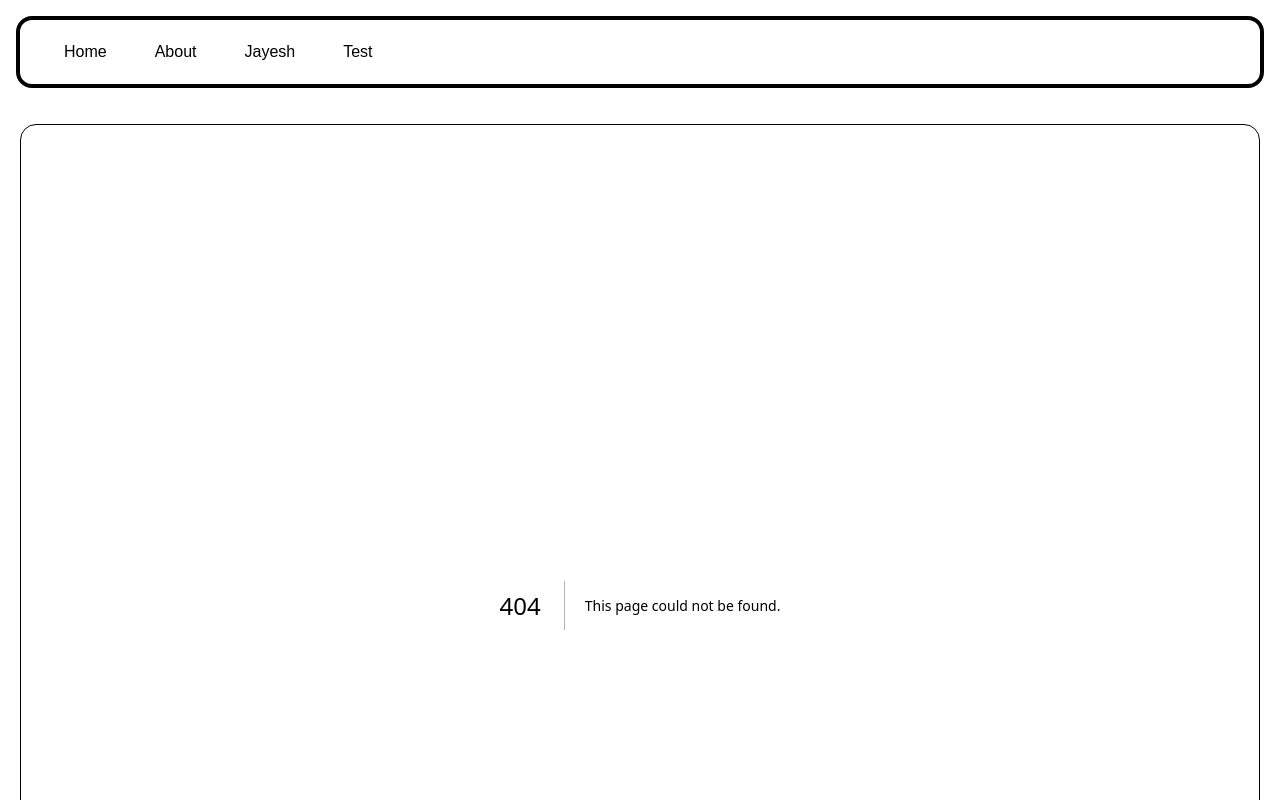
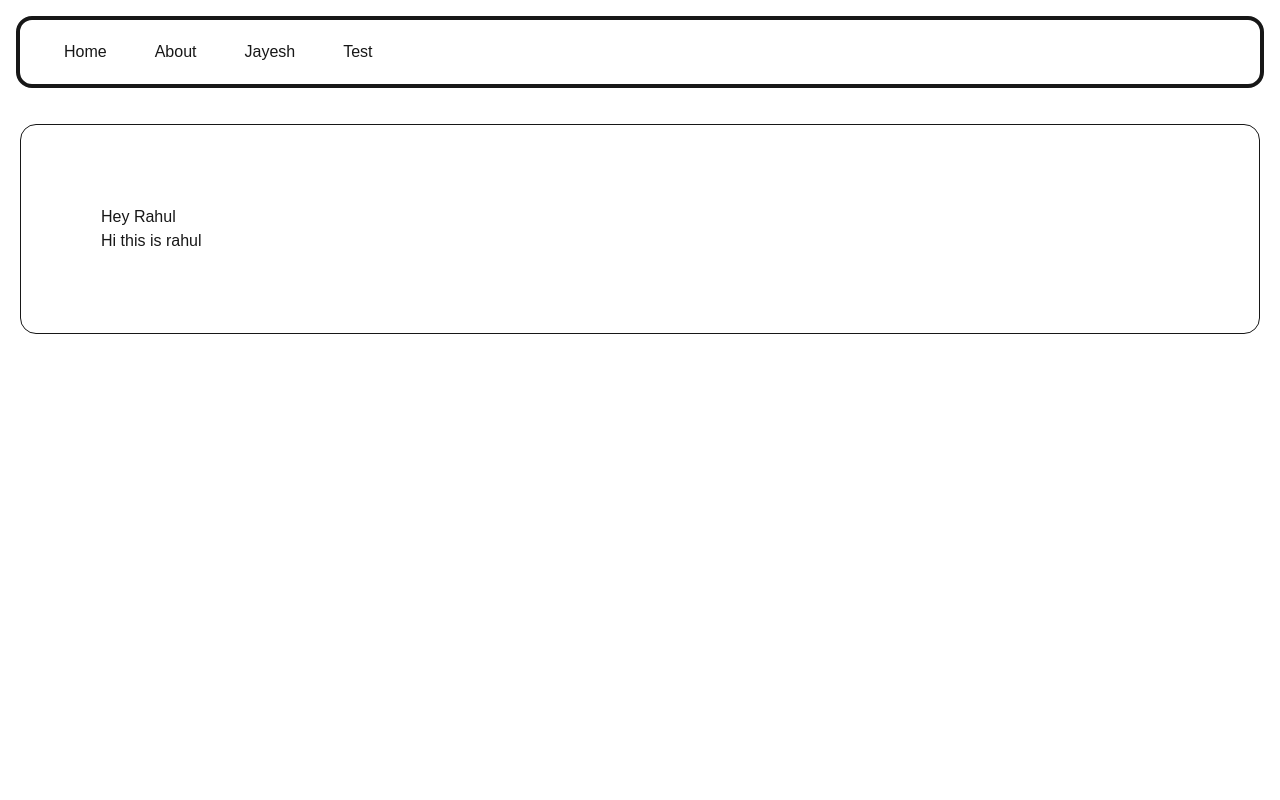
Before and after one commit to jayeshkumardhariyal/Next-Js-Practice-, a Next.js app: page /profile/1 in a window 1280 px wide. Before the commit this address had no page. Shown: the top 800 px of the page. Built offline with nearby package versions, Linux system fonts and the light colour scheme.

Commit message:
Add ProfilePage component for user profile display

```diff
--- /dev/null
+++ b/app/profile/[name]/page.tsx
@@ -0,0 +1,15 @@
+type ProfilePageParams={
+    params: Promise<{name:string}>
+
+}
+export default async function Rahul({params}:ProfilePageParams){
+    const pageParams=await params;
+    const username=pageParams.name
+    console.log(username)
+    return(
+        <div>
+            <h1>Hey Rahul</h1>
+            <p> Hi this is rahul</p>
+        </div>
+    )
+}
```
